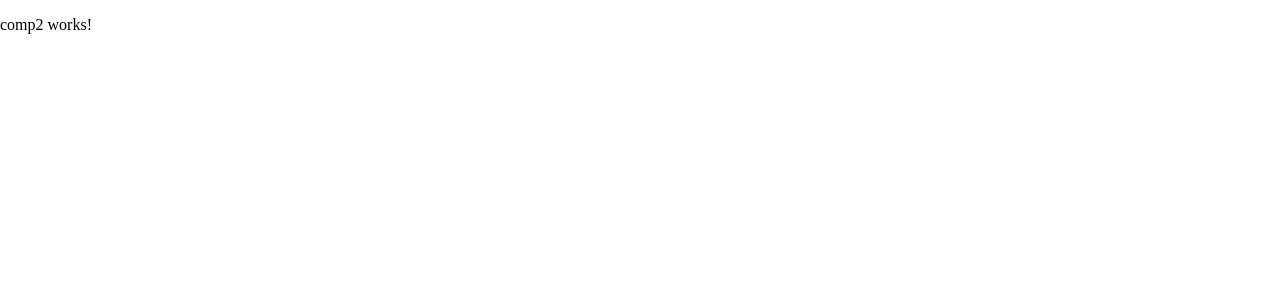
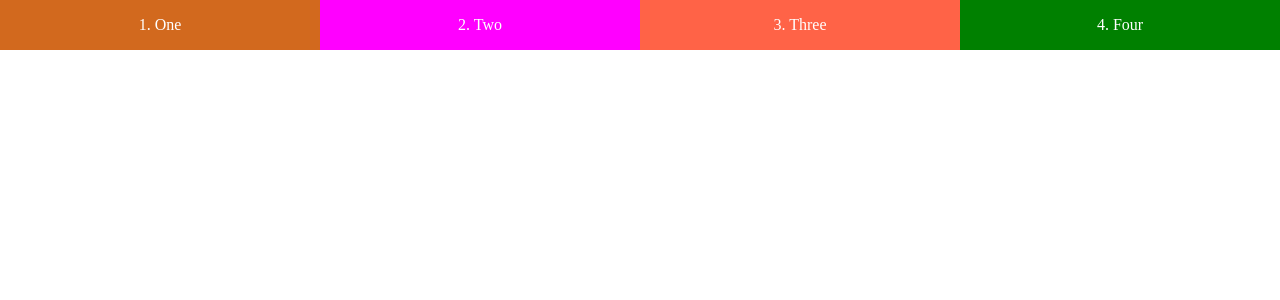
Before and after one commit to mean-js/a2flex1, an Angular app: page / in a window 1280 px wide. Shown: the top 300 px of the page. Built offline with nearby package versions, Linux system fonts and the light colour scheme.

Commit message:
hello angular flex

```diff
--- a/package.json
+++ b/package.json
@@ -13,9 +13,11 @@
   "private": true,
   "dependencies": {
     "@angular/animations": "^5.2.0",
+    "@angular/cdk": "^5.2.5",
     "@angular/common": "^5.2.0",
     "@angular/compiler": "^5.2.0",
     "@angular/core": "^5.2.0",
+    "@angular/flex-layout": "^5.0.0-beta.14",
     "@angular/forms": "^5.2.0",
     "@angular/http": "^5.2.0",
     "@angular/platform-browser": "^5.2.0",
--- a/src/app/app.module.ts
+++ b/src/app/app.module.ts
@@ -1,5 +1,6 @@
 import { BrowserModule } from '@angular/platform-browser';
 import { NgModule } from '@angular/core';
+import {FlexLayoutModule} from '@angular/flex-layout';
 
 
 import { AppComponent } from './app.component';
@@ -12,7 +13,7 @@ import { Comp2Component } from './comp/comp2/comp2.component';
     Comp2Component
   ],
   imports: [
-    BrowserModule
+    BrowserModule, FlexLayoutModule
   ],
   providers: [],
   bootstrap: [Comp2Component]
--- a/src/app/comp/comp2/comp2.component.css
+++ b/src/app/comp/comp2/comp2.component.css
@@ -0,0 +1,7 @@
+.box{
+    flex: 1 0 100px;
+    height: 50px;
+    color:white;
+    font-family: cursive;
+    font-size: medium
+}
--- a/src/app/comp/comp2/comp2.component.html
+++ b/src/app/comp/comp2/comp2.component.html
@@ -1,3 +1,6 @@
-<p>
-  comp2 works!
-</p>
+<div fxLayout="row"  >
+  <div fxLayoutAlign="center center" style="background: chocolate" class="box">1. One</div>
+  <div fxLayoutAlign="center center" style="background: magenta" class="box">2. Two</div>
+  <div fxLayoutAlign="center center" style="background: tomato" class="box">3. Three</div>
+  <div fxLayoutAlign="center center"  style="background:green" class="box">4. Four</div>
+</div>
```
Also changed, not shown: 1 other file (tests, documents, lock files or other folders).
